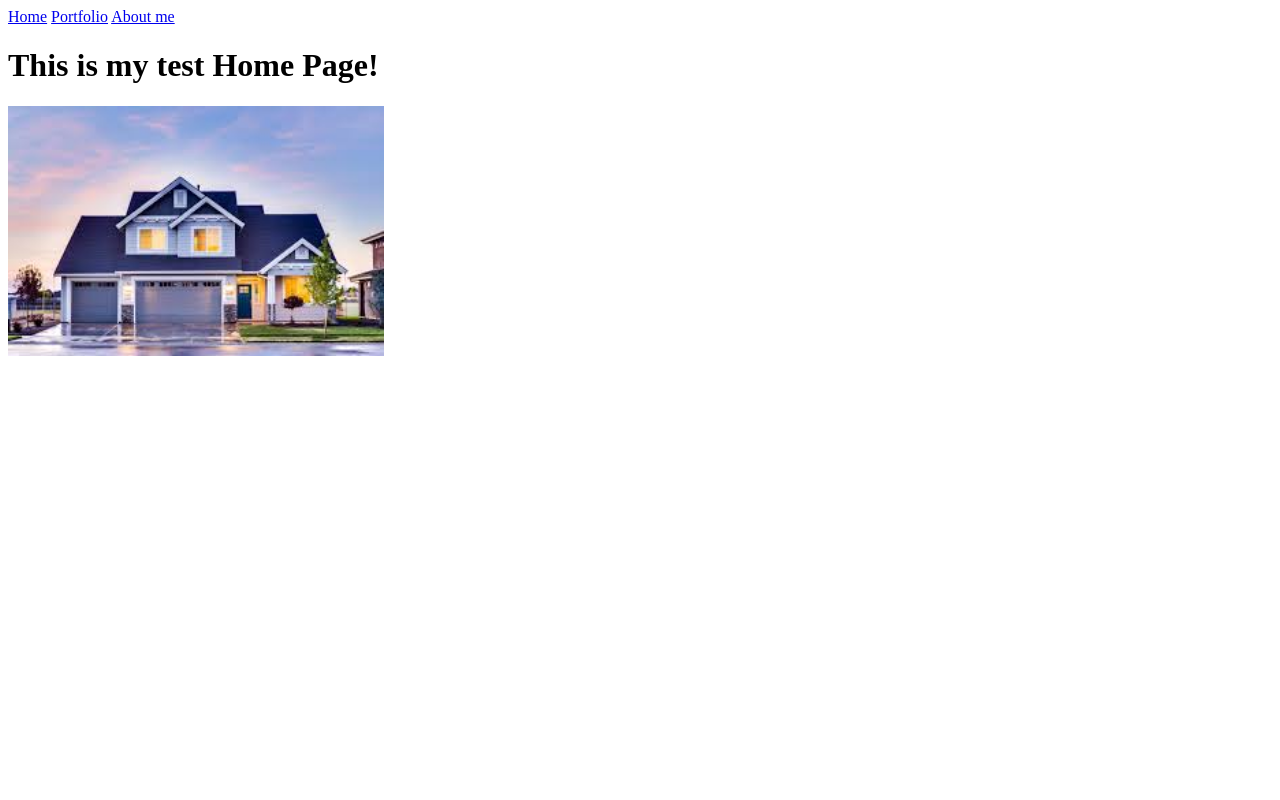
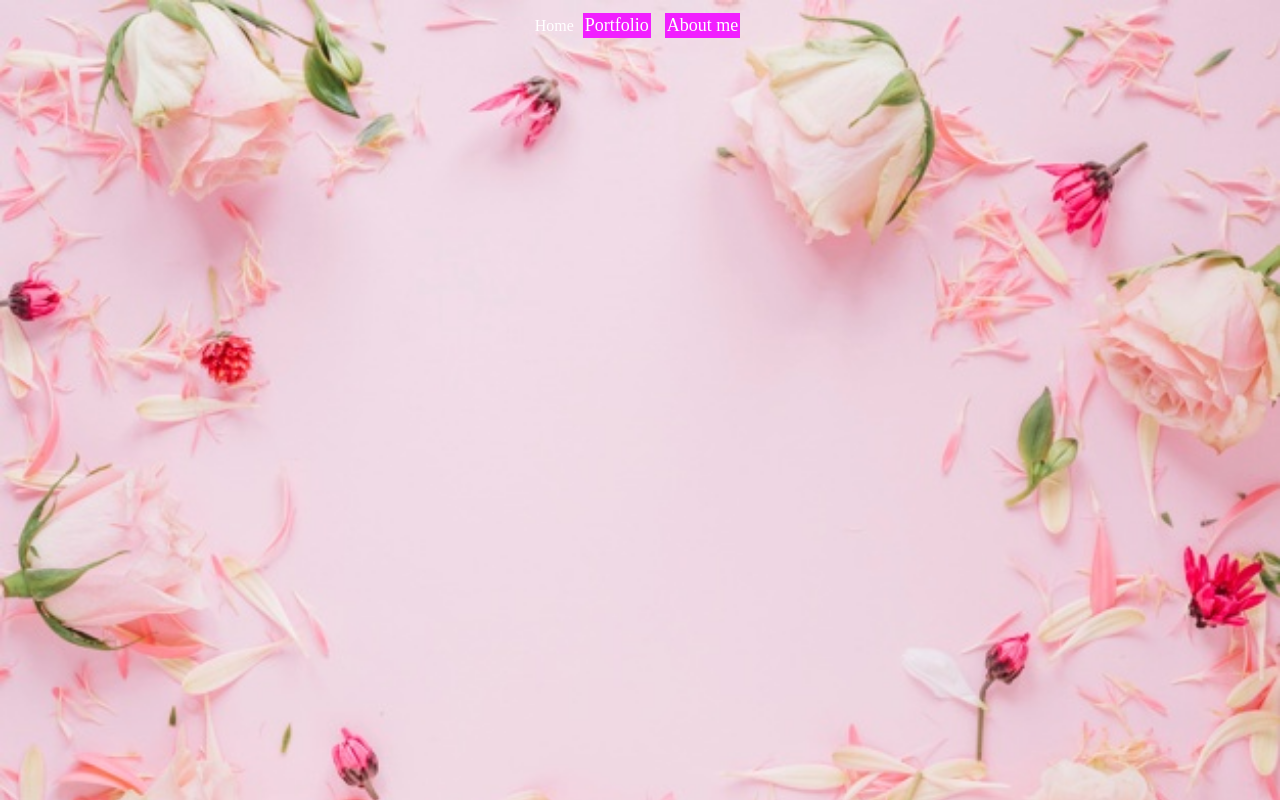
Before and after one commit to jazmin11/jazmin11.github.io, a plain HTML site: page index.html in a window 1280 px wide. Drawn offline with Linux system fonts and the light colour scheme.

Commit message:
added css

```diff
--- a/index.html
+++ b/index.html
@@ -3,12 +3,11 @@
     <head>
         <meta charset="utf-8">
         <title>Home</title>
+        <link rel="stylesheet" href="styles.css">
     </head>
     <body>
-            <a href="index.html">Home</a>
-        <a href="portfolio.html">Portfolio</a>
-        <a href="about_me.html">About me</me></a>
-        <h1>This is my test Home Page!</h1>
-        <img src="images/home.jpg" height="250">
+            <center><a class="active">Home</a>
+        <a href="portfolio.html" class="button">Portfolio</a>
+        <a href="about_me.html" class="button">About me</a></center>
     </body>
 </html>
--- /dev/null
+++ b/style.css
@@ -0,0 +1,23 @@
+body {
+    background-image: url('images/flowers.jpg');
+    color: #FFFFFF;
+    background-size: cover;
+    text-align: left;
+    vertical-align: bottom;
+    text-shadow: #00000;
+}
+.button {
+    background-color: #000000;
+    border: white;
+    color: white;
+    text-align: center;
+    text-decoration: none;
+    display: inline-block;
+    font-size: 18px;
+    margin: 5px 5px;
+    cursor: pointer;
+}
+    div {
+    padding-left: 20px;
+    padding-right: 20px;
+  }
--- /dev/null
+++ b/styles.css
@@ -0,0 +1,24 @@
+body {
+    background-image: url('images/flowers.jpg');
+    color: #FFFFFF;
+    background-size: cover;
+    text-align: left;
+    vertical-align: bottom;
+    text-shadow: #00000;
+}
+.button {
+    background-color: #f11fff;
+    border: 2px solid #f11fff;
+    border: 5;
+    color: white;
+    text-align: center;
+    text-decoration: none;
+    display: inline-block;
+    font-size: 18px;
+    margin: 5px 5px;
+    cursor: pointer;
+ }
+    div {
+        padding-left: 20px;
+        padding-right: 20px;
+}
```
Also changed, not shown: about_me.html (+3 -2 lines), images/flowers.jpg (added).
